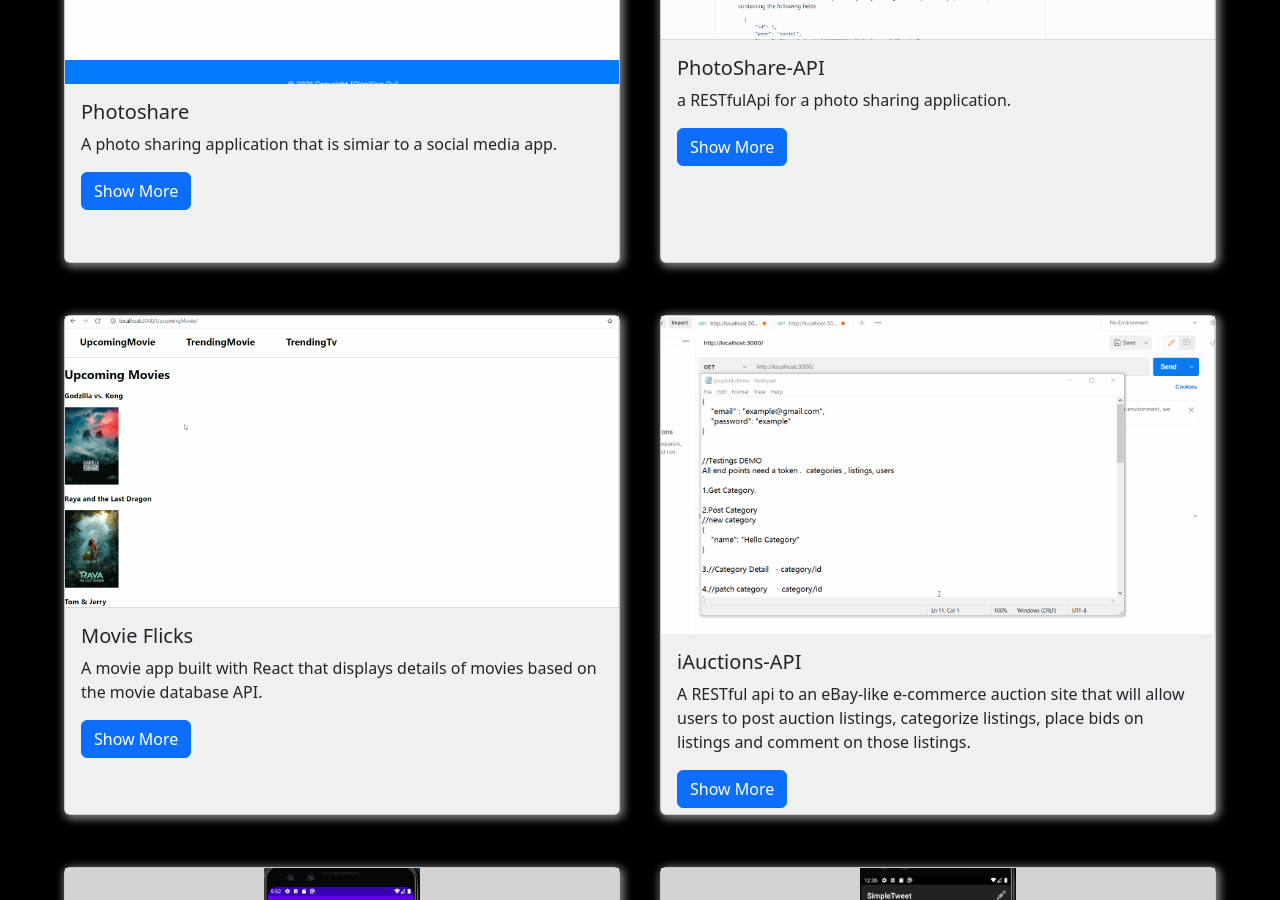
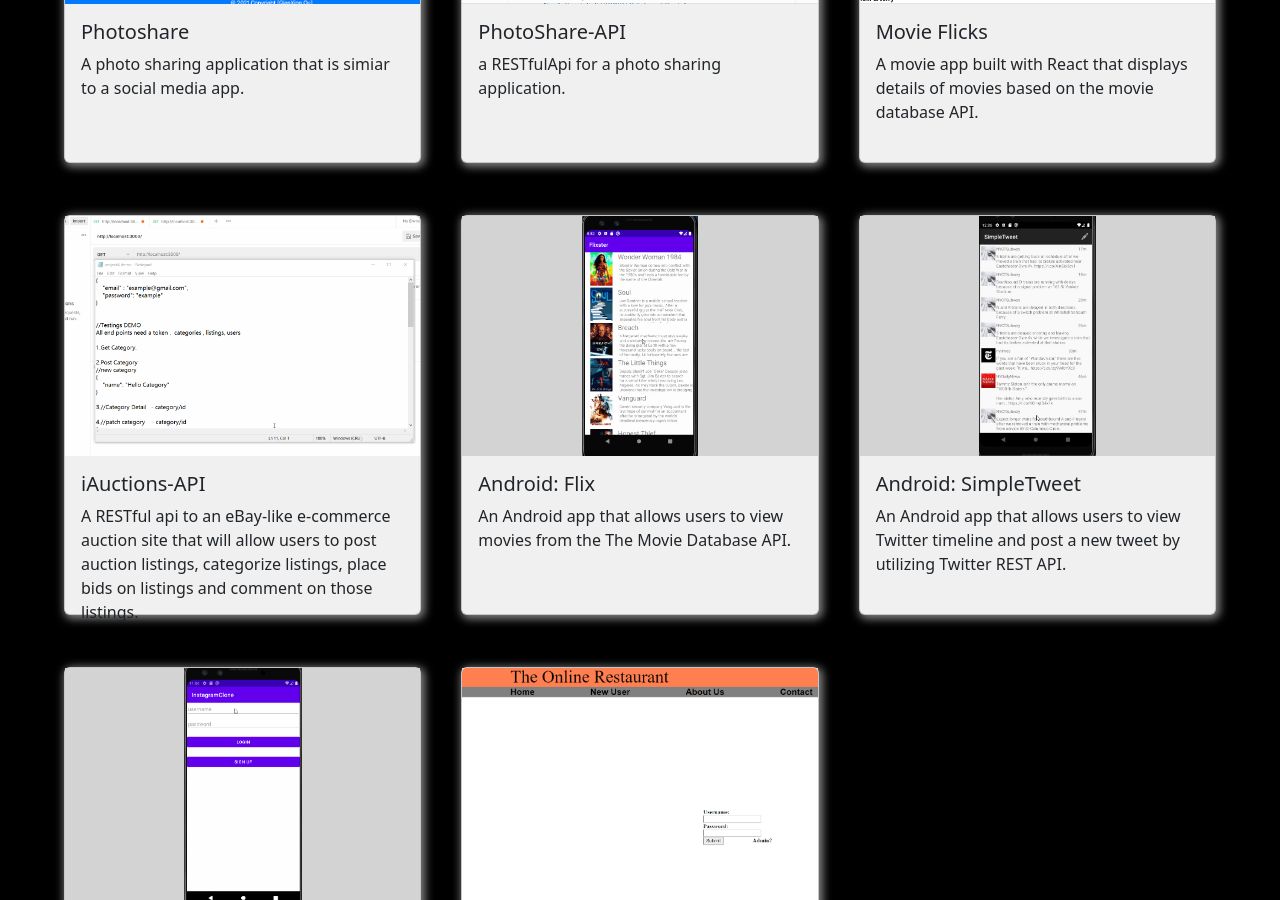
Before and after one commit to qxou14/personal_website, a React (Create React App) app: page / in a window 1280 px wide. Shown: the part 1900-2800 px from the top of the page. Built offline with nearby package versions, Linux system fonts and the light colour scheme.

Commit message:
change styles for project

```diff
--- a/src/Component/Header.js
+++ b/src/Component/Header.js
@@ -1,5 +1,6 @@
 import React from "react";
 import { Navbar, Nav } from "react-bootstrap";
+import { Home } from "@mui/icons-material";
 
 export default function Header() {
   const clickHeader = (id) => {
@@ -9,7 +10,9 @@
   return (
     <div className="header">
       <Navbar>
-        <Navbar.Brand className="custom-nav-link">Home</Navbar.Brand>
+        <Navbar.Brand className="custom-nav-link">
+          <Home fontSize="large" />
+        </Navbar.Brand>
         <Nav className="header-label">
           <Nav.Link
             eventKey={1}
--- a/src/Component/ProjectPage.js
+++ b/src/Component/ProjectPage.js
@@ -34,7 +34,11 @@
       <div className="project-list">
         {content.map((project) => (
           <Card className="project" key={project.id}>
-            <Col className="card-item">
+            <Col
+              className="card-item"
+              onMouseEnter={() => handleHoverState(project.label, true)}
+              onMouseLeave={() => handleHoverState(project.label, false)}
+            >
               <Card.Img
                 variant="top"
                 src={
@@ -45,26 +49,23 @@
                 className={
                   project.isMobile ? "gif-container-mobile" : "gif-container"
                 }
-                onMouseEnter={() => handleHoverState(project.label, true)}
-                onMouseLeave={() => handleHoverState(project.label, false)}
               />
               <div className="project-view-more">
-                <span>View More</span>
+                <Button
+                  variant="primary"
+                  onClick={() => {
+                    setShowModal(true);
+                    setProjectData(project);
+                  }}
+                >
+                  Show More
+                </Button>
               </div>
             </Col>
 
             <Card.Body>
               <Card.Title>{project.title}</Card.Title>
               <Card.Text>{project.description}</Card.Text>
-              <Button
-                variant="primary"
-                onClick={() => {
-                  setShowModal(true);
-                  setProjectData(project);
-                }}
-              >
-                Show More
-              </Button>
             </Card.Body>
           </Card>
         ))}
--- a/src/Style/app.css
+++ b/src/Style/app.css
@@ -9,7 +9,7 @@
 .project-list {
   margin-top: 20px;
   display: grid;
-  grid-template-columns: 1fr 1fr;
+  grid-template-columns: 1fr 1fr 1fr;
   column-gap: 40px;
   row-gap: 40px;
 }
@@ -18,20 +18,21 @@
   margin-bottom: 12px;
   box-shadow: 2px 2px 8px 2px gray;
   background-color: #f0f0f0 !important;
-  height: 500px !important;
+  height: 400px !important;
 }
 
 .project-view-more {
   position: absolute;
-  top: 0;
+  bottom: 0;
   width: 100%;
-  height: 100%;
-  background-color: white;
+  height: 20%;
+  background-color: gray;
   opacity: 0;
   display: flex;
   justify-content: center;
   align-items: center;
   transition: opacity 0.3s ease;
+  cursor: pointer;
 }
 
 .carousel-temp {
@@ -64,12 +65,12 @@
 .gif-container {
   min-width: auto;
   object-fit: cover;
-  max-height: 20em;
+  height: 15em;
   object-position: left top;
 }
 
 .gif-container-mobile {
-  max-height: 20em;
+  height: 15em;
   object-fit: contain;
 }
 
```
